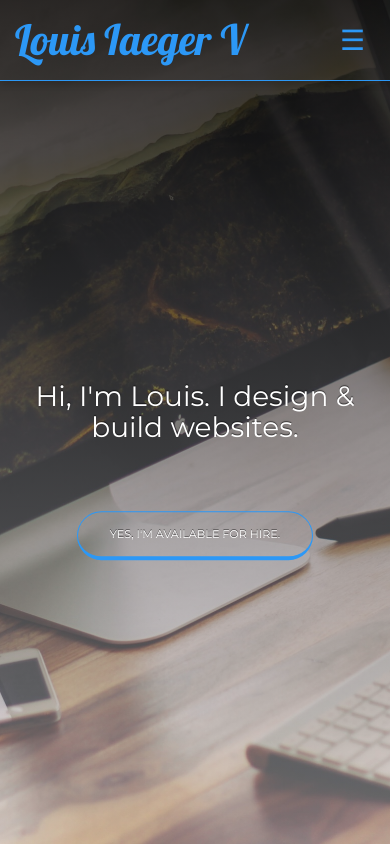
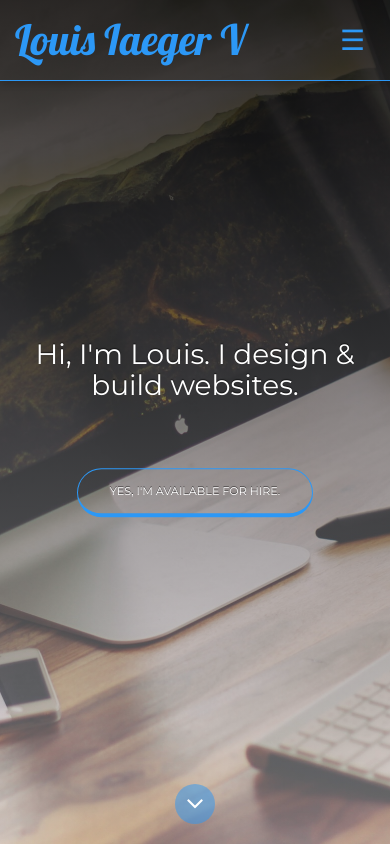
Before and after one commit to louisiaegerv/louisiaegerv.github.io, a website: page index.html in a window 390 px wide. Shown: the top 844 px of the page. Drawn offline with nearby package versions, Linux system fonts and the light colour scheme.

Commit message:
Smooth scroll and scroll in jumbo section added

```diff
--- a/index.html
+++ b/index.html
@@ -62,6 +62,7 @@
     <script src="js/data.js"></script>
     <script src="js/index.js"></script>
     <script src="js/scroll.js"></script>
+    <script src="js/smoothScroll.js"></script>
 </body>
 
 </html>
--- a/js/data.js
+++ b/js/data.js
@@ -2,12 +2,12 @@ const data = {
     nav: {
         title: {
             text: `Louis Iaeger V`,
-            link: `#`
+            link: `#app`
         },
         navLinks: [
             {
                 name:   `Home`,
-                url:    `#`
+                url:    `#app`
             },
             {
                 name:   `About`,
@@ -27,6 +27,7 @@ const data = {
         text: `Hi, I'm Louis. I design & build websites.`,
         buttonText: `Yes, I'm available for hire.`,
         buttonLink: `#contact`,
+        scrollDownLink: '#about',
         img: `img/desk4.jpg`
     },
     about: {
--- a/js/index.js
+++ b/js/index.js
@@ -64,6 +64,12 @@
     jumboContentContainer.appendChild(jumboButton);
     jumboSection.appendChild(jumboContentContainer);
 
+    const scrollDown = document.createElement('a');
+    scrollDown.href = jumbo.scrollDownLink;
+    scrollDown.classList.add('scrollDown');
+    scrollDown.innerHTML = '<i class="fa fa-angle-down fa-2x" aria-hidden="true"></i>';
+    jumboSection.appendChild(scrollDown);
+
 
     /* About section */
     const aboutImg = document.createElement('img');
--- /dev/null
+++ b/js/smoothScroll.js
@@ -0,0 +1,21 @@
+$(document).ready(function(){
+  // Add smooth scrolling to all links
+  $("a").on('click', function(event) {
+    // Make sure this.hash has a value before overriding default behavior
+    if (this.hash !== "") {
+      // Prevent default anchor click behavior
+      event.preventDefault();
+      // Store hash
+      var hash = this.hash;
+      // Using jQuery's animate() method to add smooth page scroll
+      // The optional number (800) specifies the number of milliseconds it takes to scroll to the specified area
+      $('html, body').animate({
+        scrollTop: $(hash).offset().top
+      }, 800, function(){
+
+        // Add hash (#) to URL when done scrolling (default click behavior)
+        window.location.hash = hash;
+      });
+    } // End if
+  });
+});
--- a/style/style2.scss
+++ b/style/style2.scss
@@ -1,4 +1,6 @@
 $neonBlue: #2c98f6;
+$neonBlueTrans: rgba(44, 152, 246, .8);
+$neonBlueTrans2: rgba(44, 152, 246, .5);
 $darkGray: #2A3A3F;
 $boxShadowUp: 0px -2px 8px rgba(0, 0, 0, .2);
 $textShadow: 0px -1px 1px rgba(0, 0, 0, .6);
@@ -42,7 +44,8 @@ header {
     margin: 0;
     transition: all 0.3s ease;
     top: 0;
-    li, p {
+    li,
+    p {
         transition: all 0.3s ease;
         color: $neonBlue;
     }
@@ -106,7 +109,7 @@ header {
     transition: all 0.3s ease;
     .jumboContentContainer {
         position: absolute;
-        top: 50%;
+        top: 45%;
         transform: translateY(-50%);
         left: 5%;
         right: 5%;
@@ -139,6 +142,23 @@ header {
                 color: black;
                 text-shadow: none;
             }
+        }
+    }
+    .scrollDown {
+        height: 50px;
+        width: 50px;
+        padding: 10px 0;
+        color: white;
+        background: $neonBlueTrans2;
+        border-radius: 50%;
+        position: absolute;
+        bottom: 20px;
+        left: 50%;
+        transform: translateX(-50%);
+        transition: all 0.3s ease;
+        filter: scale(.9);
+        &:hover {
+            background: $neonBlueTrans;
         }
     }
 }
@@ -194,7 +214,7 @@ header {
                 &:hover,
                 &:focus {
                     color: white;
-                    background: rgba(44, 152, 246, .8);
+                    background: $neonBlueTrans;
                     text-shadow: 0px 3px 6px rgba(0, 0, 0, .5);
                 }
             }
@@ -327,12 +347,19 @@ header {
 }
 
 @media screen and (max-width: 500px) {
-    #jumbo .jumboContentContainer {
-        h1 {
-            font-size: 2em;
+    #jumbo {
+        .jumboContentContainer {
+            h1 {
+                font-size: 2em;
+            }
+            a {
+                font-size: .8em;
+            }
         }
-        a {
-            font-size: .8em;
+        .scrollDown {
+            height: 40px;
+            width: 40px;
+            padding: 5px 0;
         }
     }
 }
```
Also changed, not shown: img/down.png (added), style/style2.css.
